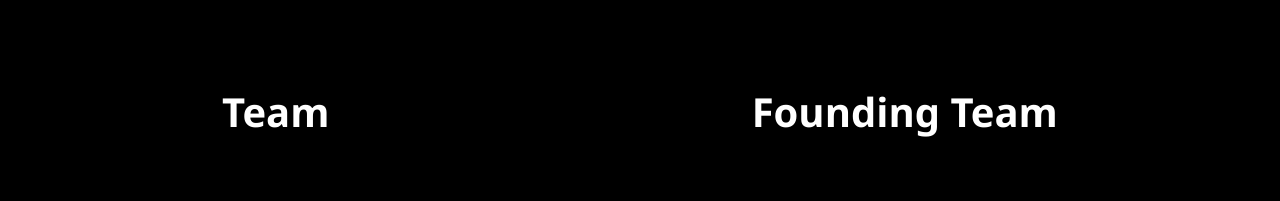
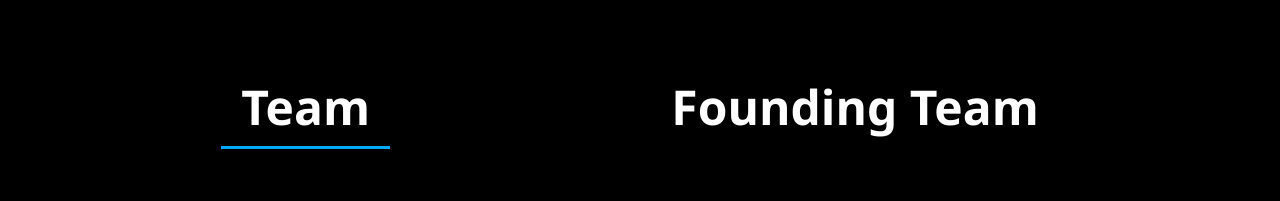
Before and after one commit to bats15/sangam-2.0, a React (Vite) app: page /Team in a window 1280 px wide. Shown: the top 201 px of the page. Built offline with nearby package versions, Linux system fonts and the light colour scheme.

Commit message:
underlines

```diff
--- a/src/pages/Team.css
+++ b/src/pages/Team.css
@@ -8,19 +8,42 @@
     gap: 10em;
 }
 
-.page-buttons button{
-    background-color: transparent;
-    border-style: solid;
-    padding: 0.5em 1em 0.2em 1em;
-    font-size: 2.5em;
-    cursor: pointer;
-    border:none;
-    color: white;
-    border-bottom: 4px solid black;
-    font-family: 'Segoe UI', Tahoma, Geneva, Verdana, sans-serif;
-    font-weight: bold;
+.tab-button {
+  background: none;
+  border: none;
+  color: white;
+  padding: 10px 20px;
+  cursor: pointer;
+  border-bottom: 4px solid transparent;
+  transition: border-bottom 0.2s ease;
 }
 
-.page-buttons button:focus{
-    border-color: #3fbfff;
+.tab-container {
+  position: relative;
+  margin: auto;
 }
+
+.page-buttons {
+  display: flex;
+  gap: 40px;
+  position: relative;
+}
+
+.page-buttons button {
+  background: none;
+  border: none;
+  color: white;
+  font-size: 3rem;
+  padding: 10px 20px;
+  cursor: pointer;
+  font-family: 'Segoe UI', Tahoma, Geneva, Verdana, sans-serif;
+  font-weight: bold;
+}
+
+.underline-bar {
+  position: absolute;
+  bottom: 0;
+  height: 3px;
+  background-color: #00A8FF;
+  transition: left 0.3s ease, width 0.3s ease;
+}
--- a/src/pages/Team.jsx
+++ b/src/pages/Team.jsx
@@ -1,16 +1,35 @@
+import React, { useState, useRef, useEffect } from "react";
 import Page8 from "./Page8";
-import Founders from './Founders'
-import './Team.css'
-import { useState } from "react";
+import Founders from "./Founders";
+import "./Team.css";
 
 export default function Team() {
   const [teamVisible, setTeamVisible] = useState(true);
+  const teamBtnRef = useRef(null);
+  const foundersBtnRef = useRef(null);
+  const [underlineStyle, setUnderlineStyle] = useState({ left: 0, width: 0 });
+
+  useEffect(() => {
+    const activeBtn = teamVisible ? teamBtnRef.current : foundersBtnRef.current;
+    if (activeBtn) {
+      setUnderlineStyle({
+        left: activeBtn.offsetLeft + "px",
+        width: activeBtn.offsetWidth + "px"
+      });
+    }
+  }, [teamVisible]);
 
   return (
     <main className="team-founder-container">
+      <div className="tab-container">
         <div className="page-buttons">
-                <button onClick={() => setTeamVisible(true)}>Team</button>
-                <button onClick={() => setTeamVisible(false)}>Founding Team</button>
+          <button ref={teamBtnRef} onClick={() => setTeamVisible(true)}>Team</button>
+          <button ref={foundersBtnRef} onClick={() => setTeamVisible(false)}>Founding Team</button>
+        </div>
+        <div className="underline-bar" style={{
+          left: underlineStyle.left,
+          width: underlineStyle.width
+        }} />
       </div>
 
       {teamVisible ? <Page8 /> : <Founders />}
```
Lines whose indentation alone changed are shown as unchanged.
